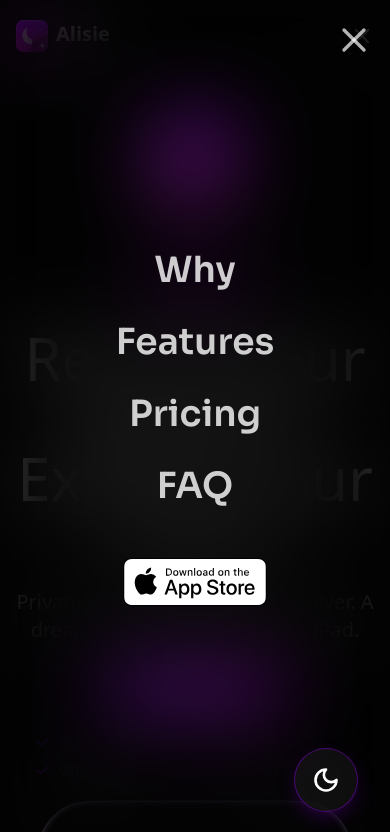
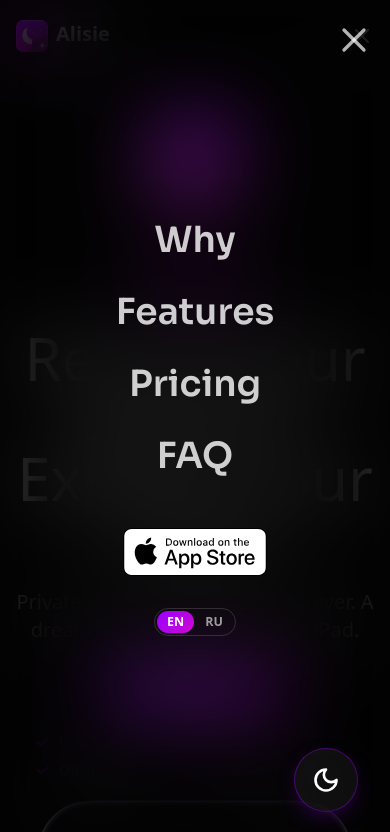
Before and after one commit to moslienko/alisie-landing, an Astro site: page / in a window 390 px wide. Both pictures are taken after a click on the button 362 px from the left and 36 px from the top of the page. Shown: the top 832 px of the page. Built offline with nearby package versions, Linux system fonts and the light colour scheme; Astro itself is replaced by a stand-in of ours; a web font is replaced by a local one.

Commit message:
add lang switcher for mobile

```diff
--- a/src/components/MobileMenu.tsx
+++ b/src/components/MobileMenu.tsx
@@ -4,6 +4,7 @@ import { getData } from './navbar/Navbar.data'
 import { useLocale } from '../i18n/useLocale'
 import { ui } from '../i18n/ui'
 import { useTheme } from '../hooks/useTheme'
+import LangSwitcher from './LangSwitcher/LangSwitcher'
 
 interface MobileMenuProps {
     toggleMenu: () => void;
@@ -56,6 +57,10 @@ export const MobileMenu: React.FC<MobileMenuProps> = ({ toggleMenu }) => {
                     />
                 </a>
             )}
+
+            <div className='mt-8' onClick={toggleMenu}>
+                <LangSwitcher />
+            </div>
         </div>
     );
 };
```
